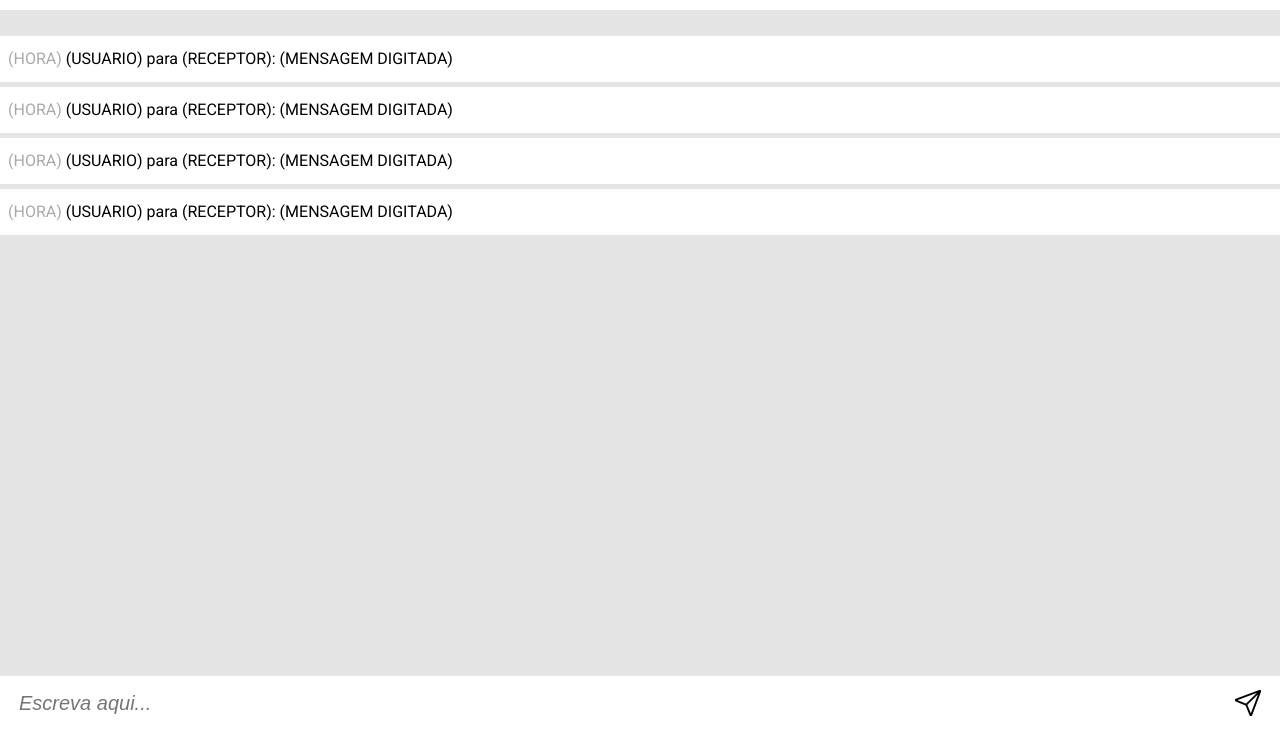
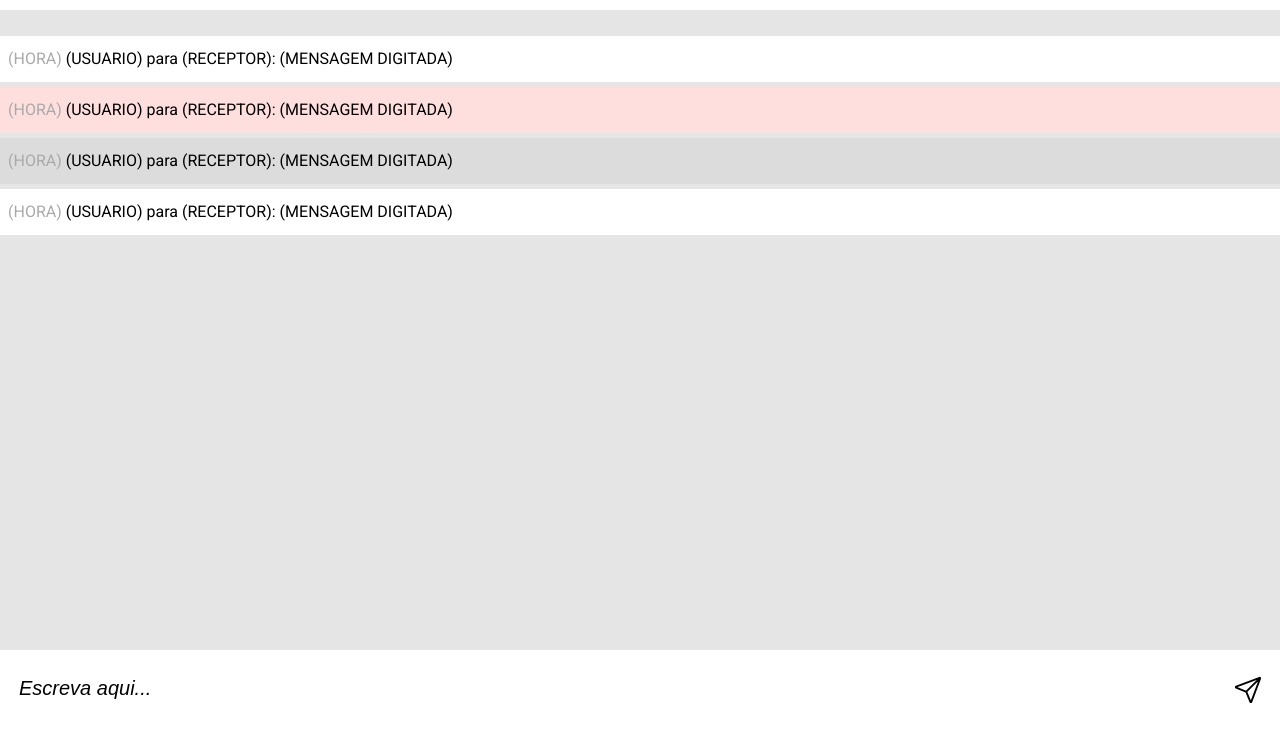
Before and after one commit to MatheusLira95/Projeto_ChatUol, a plain HTML site: page index.html in a window 1280 px wide. Shown: the part 70-800 px from the top of the page. Drawn offline with nearby package versions, Linux system fonts and the light colour scheme.

Commit message:
Layout Done

```diff
--- a/index.html
+++ b/index.html
@@ -19,10 +19,10 @@
     <!-- BODY -->
     <div class="content">
         <ul>
-            <li><span class="hour">(HORA)</span> (USUARIO) para (RECEPTOR): (MENSAGEM DIGITADA)</li>
-            <li><span class="hour">(HORA)</span> (USUARIO) para (RECEPTOR): (MENSAGEM DIGITADA)</li>
-            <li><span class="hour">(HORA)</span> (USUARIO) para (RECEPTOR): (MENSAGEM DIGITADA)</li>
-            <li><span class="hour">(HORA)</span> (USUARIO) para (RECEPTOR): (MENSAGEM DIGITADA)</li>
+            <li class="everyone-msg"><span class="hour">(HORA)</span> (USUARIO) para (RECEPTOR): (MENSAGEM DIGITADA)</li>
+            <li class="private-msg"><span class="hour">(HORA)</span> (USUARIO) para (RECEPTOR): (MENSAGEM DIGITADA)</li>
+            <li class="log-in-out-msg"><span class="hour">(HORA)</span> (USUARIO) para (RECEPTOR): (MENSAGEM DIGITADA)</li>
+            <li class="everyone-msg"><span class="hour">(HORA)</span> (USUARIO) para (RECEPTOR): (MENSAGEM DIGITADA)</li>
 
         </ul>
     </div>
--- a/styles/style.css
+++ b/styles/style.css
@@ -1,6 +1,9 @@
 body{
     background-color: #e5e5e5;
 }
+
+
+/* BARRA DO TOPO */
 .top-bar{
     width: 100%;
     height: 80px;
@@ -23,6 +26,8 @@ body{
     font-size: 45px;
 }
 
+
+/* CONVERSA */
 .content{
     background-color: #e5e5e5;
     width: 100%;
@@ -32,20 +37,31 @@ body{
     overflow: scroll;
 }
 
+
 .content li{
     padding: 15px 8px ;
-    background-color: blueviolet;
     margin-bottom: 5px;
     font-family: 'Roboto', sans-serif;
+
+}
+.log-in-out-msg{
+    background-color: #dcdcdc;
+}
+.everyone-msg{
     background-color: #fff;
+}
+.private-msg{
+    background-color: #ffdede;
 }
 .hour{
     color: #aaa;
 }
 
+
+/* BARRA DE BAIXO */
 .bottom-bar{
     width: 100%;
-    height: 8px;
+    height: 80px;
     position: fixed;
     bottom: 0;
     left: 0;
@@ -55,12 +71,17 @@ body{
     align-items: center;
     padding: 27px 17px;
 }
+.bottom-bar input{
+    border: none;
+    height: 100%;
 
-.bottom-bar input{
+}
+.bottom-bar input::placeholder { /* Chrome, Firefox, Opera, Safari 10.1+ */
     font-size: 20px;
     font-style: italic;
-    border: none;
-}
+    color: black;
+  }
+
 .bottom-bar ion-icon{
     font-size: 30px;
 }
```
